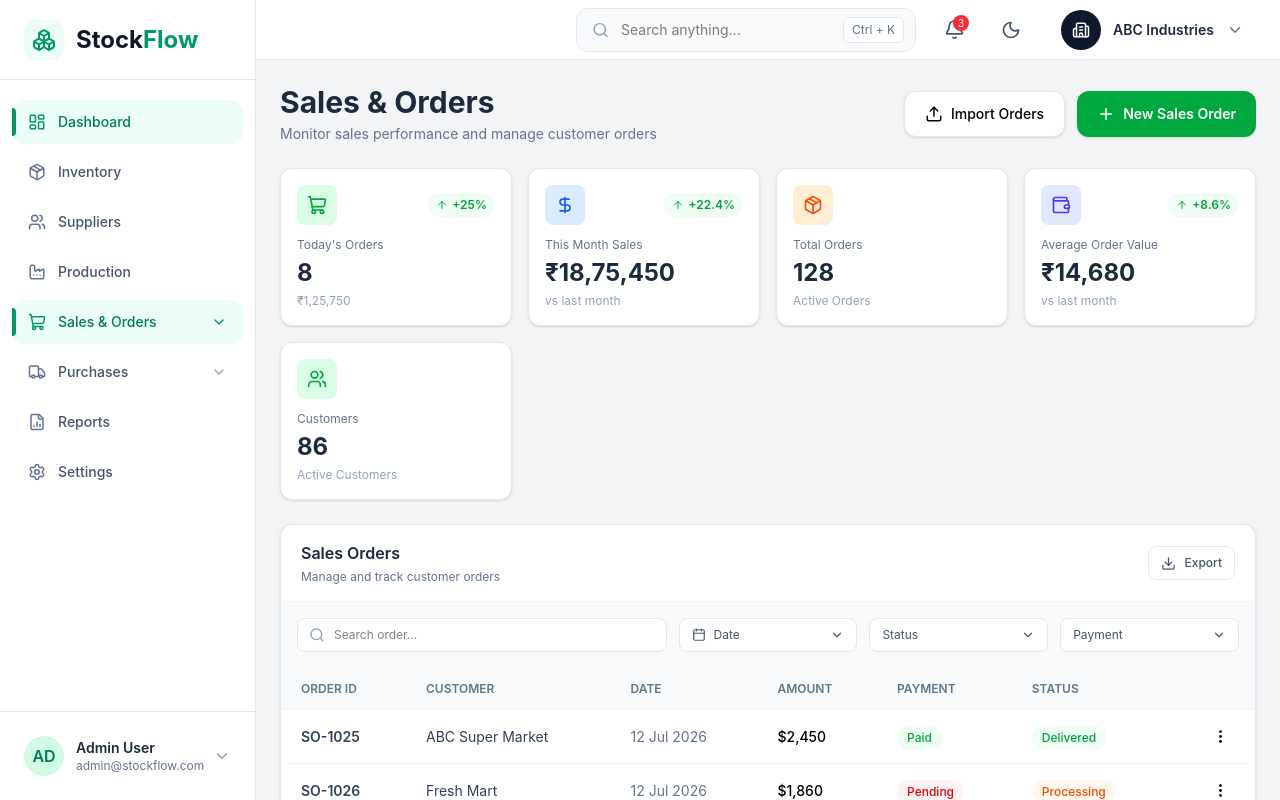
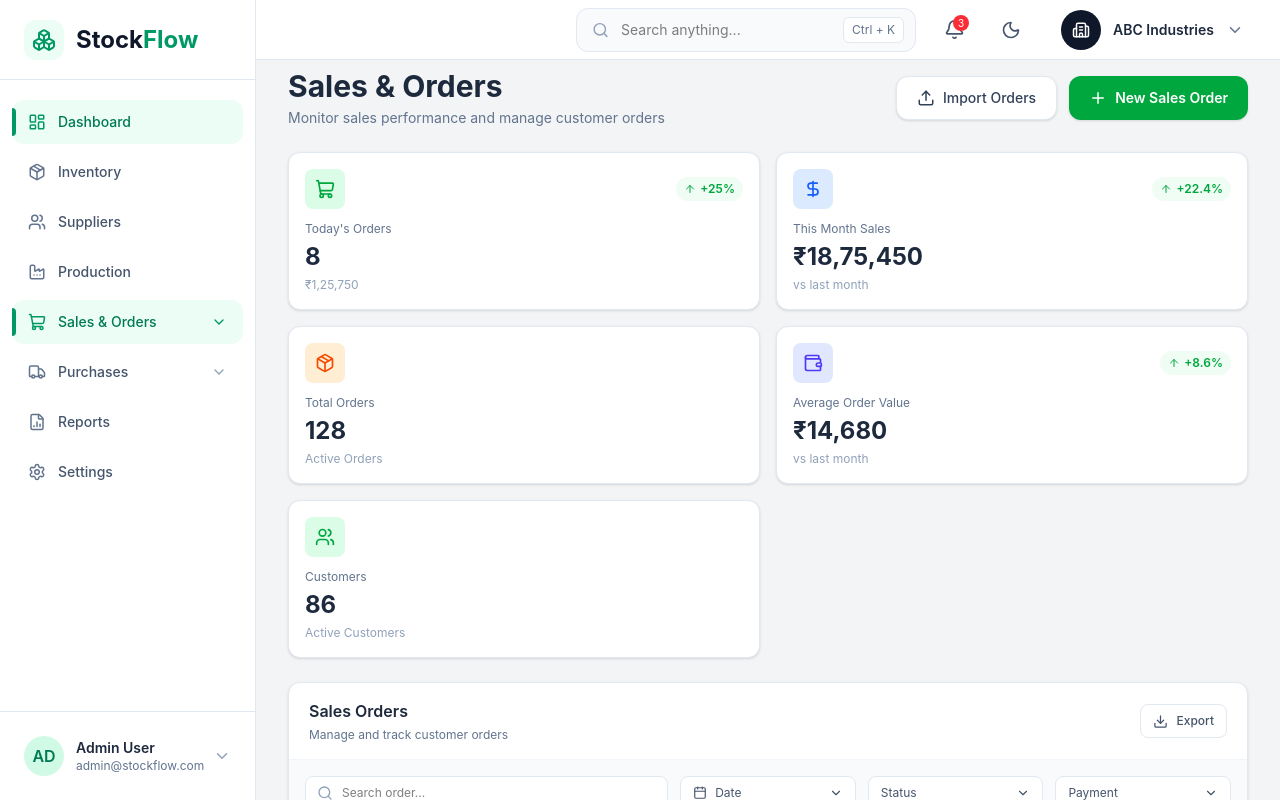
Before and after one commit to AljasMuthukadan/stockflow, a React (Vite) app in the folder client/: page /dashboard/sales in a window 1280 px wide. Built offline with nearby package versions, Linux system fonts and the light colour scheme.

Commit message:
sales header Section

```diff
--- a/client/src/components/sales/SalesHeader.jsx
+++ b/client/src/components/sales/SalesHeader.jsx
@@ -5,71 +5,134 @@ import {
 
 const SalesHeader = () => {
   return (
-    <div className="flex flex-col gap-5 lg:flex-row lg:items-center lg:justify-between">
+    <div
+      className="
+        flex
+        w-full
+        min-w-0
+        flex-col
+        gap-4
+        sm:flex-row
+        sm:items-center
+        sm:justify-between
+      "
+    >
+      {/* ================================================= */}
+      {/* TITLE */}
+      {/* ================================================= */}
 
-      <div>
-
-        <h1 className="text-3xl font-bold text-slate-800">
+      <div className="min-w-0">
+        <h1
+          className="
+            text-2xl
+            font-bold
+            text-slate-800
+            sm:text-3xl
+          "
+        >
           Sales & Orders
         </h1>
 
-        <p className="mt-1 text-sm text-slate-500">
+        <p
+          className="
+            mt-1
+            hidden
+            text-sm
+            text-slate-500
+            lg:block
+          "
+        >
           Monitor sales performance and manage customer orders
         </p>
-
       </div>
 
-      <div className="flex flex-wrap gap-3">
+
+      {/* ================================================= */}
+      {/* ACTIONS */}
+      {/* ================================================= */}
+
+      <div
+        className="
+          flex
+          w-full
+          min-w-0
+          flex-col
+          gap-2
+          sm:w-auto
+          sm:flex-row
+          sm:shrink-0
+          sm:gap-3
+        "
+      >
+
+        {/* Import Orders */}
 
         <button
+          type="button"
           className="
             flex
+            h-10
+            w-full
             items-center
+            justify-center
             gap-2
             rounded-xl
             border
             border-slate-200
             bg-white
-          px-5
-          py-3
+            px-4
             text-sm
             font-medium
+            text-slate-700
             shadow-sm
             transition
             hover:bg-slate-50
+            sm:h-11
+            sm:w-auto
+            sm:px-5
           "
         >
           <Upload size={18} />
 
+          <span>
             Import Orders
-
+          </span>
         </button>
 
+
+        {/* New Sales Order */}
+
         <button
+          type="button"
           className="
             flex
+            h-10
+            w-full
             items-center
+            justify-center
             gap-2
             rounded-xl
             bg-green-600
-          px-5
-          py-3
+            px-4
             text-sm
             font-semibold
             text-white
             shadow
             transition
             hover:bg-green-700
+            sm:h-11
+            sm:w-auto
+            sm:px-5
           "
         >
           <Plus size={18} />
 
+          <span>
             New Sales Order
-
+          </span>
         </button>
 
       </div>
-
     </div>
   );
 };
--- a/client/src/components/sales/StatsCards.jsx
+++ b/client/src/components/sales/StatsCards.jsx
@@ -28,7 +28,7 @@ const StatsCards = () => {
     <div
       className="
       grid
-      grid-cols-[repeat(auto-fit,minmax(220px,1fr))]
+      grid-cols-2
       gap-4
       "
     >
--- a/client/src/pages/SalesOrdersPage.jsx
+++ b/client/src/pages/SalesOrdersPage.jsx
@@ -4,7 +4,7 @@ import StatsCards from "../components/sales/StatsCards";
 
 const SalesOrdersPage = () => {
   return (
-    <div className="space-y-6 p-6">
+    <div className="space-y-6 px-3 lg:px-8 mt-2">
 
       <SalesHeader />
 
```
Lines whose indentation alone changed are shown as unchanged.
